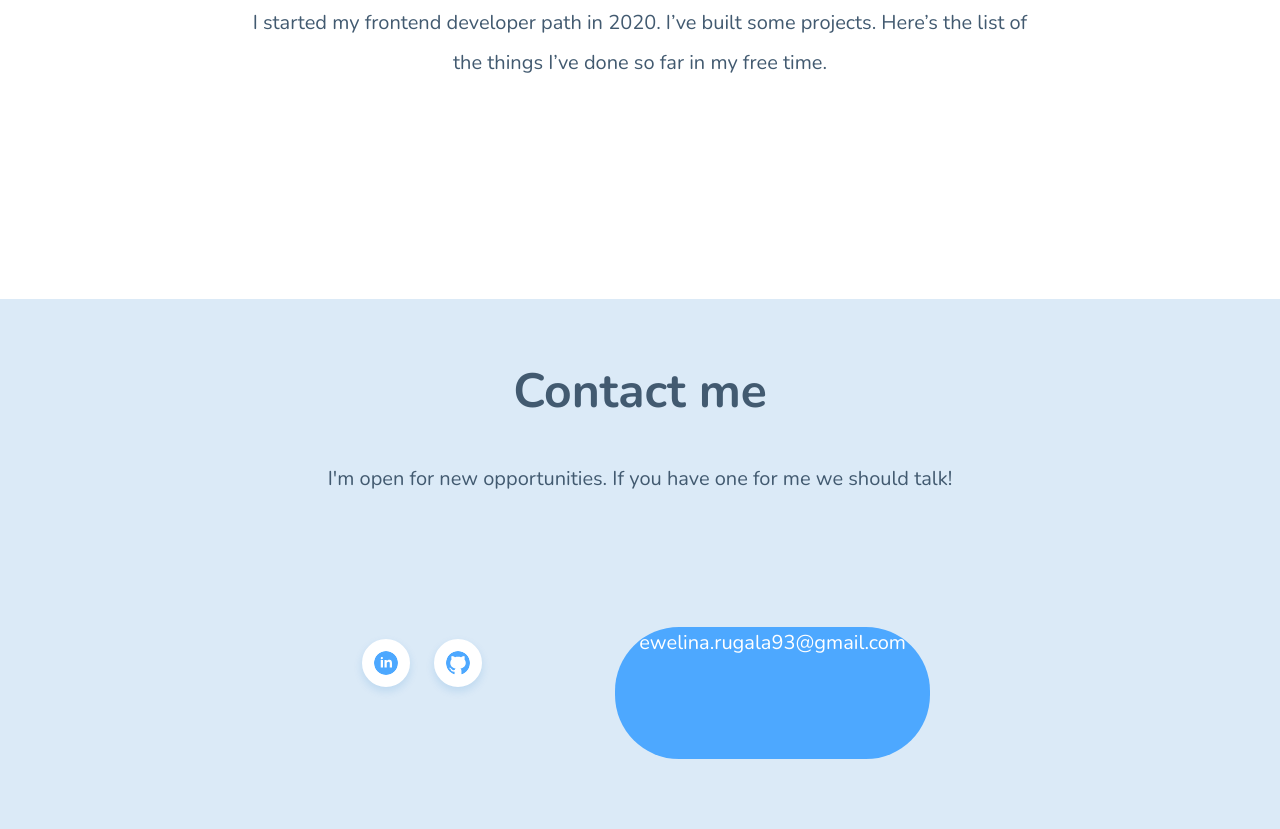
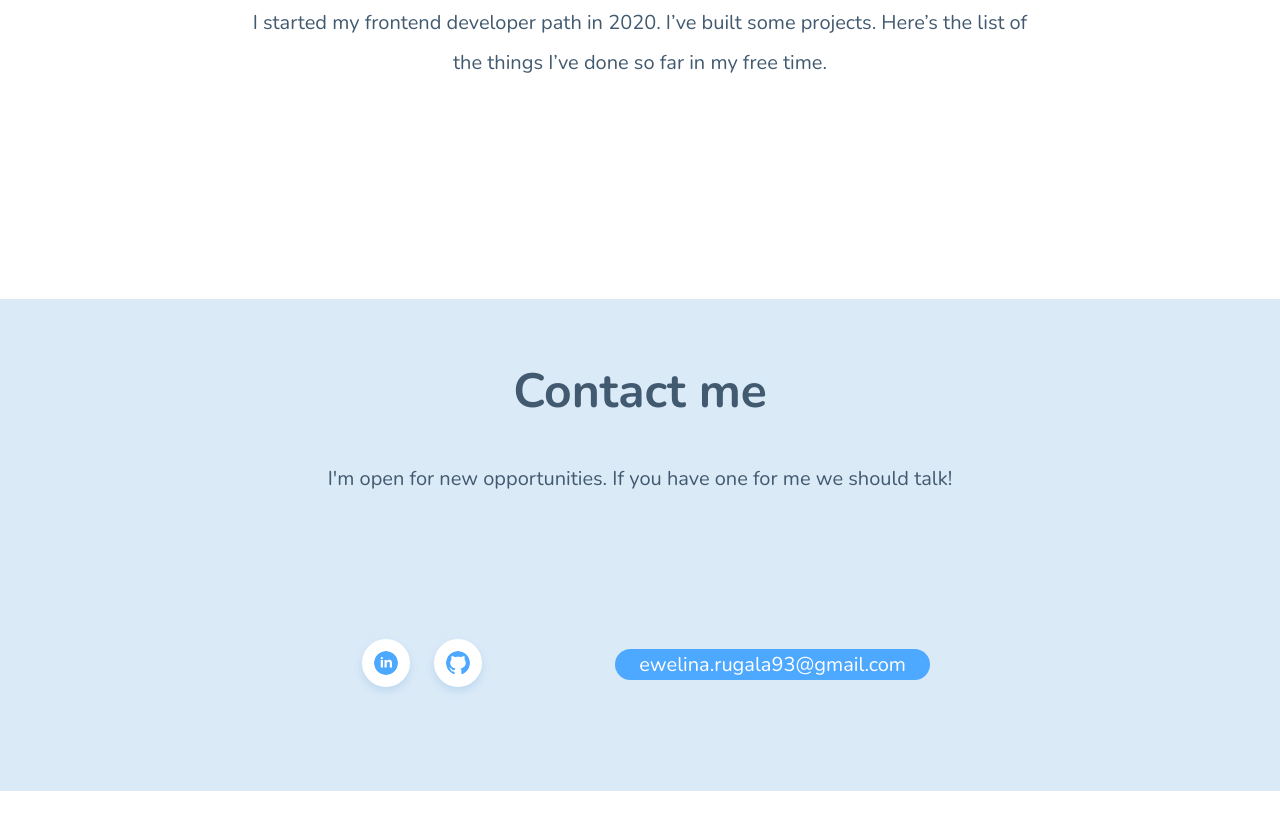
Before and after one commit to EveScolded/EveScolded.github.io, a website built with webpack: page src/pages/index.html in a window 1280 px wide. Shown: the part 1985-2814 px from the top of the page. After the commit the page ends 2776 px from the top, so only its background shows below. Built offline with nearby package versions, Linux system fonts and the light colour scheme; no server answers.

Commit message:
fixing mail button

```diff
--- a/src/scss/modules/s_contact.scss
+++ b/src/scss/modules/s_contact.scss
@@ -30,6 +30,7 @@
   &__container {
     @media (min-width: 768px) {
       display: flex;
+      align-items: center;
       justify-content: space-between;
       max-width: 580px;
       margin: 0 auto;
@@ -39,7 +40,6 @@
   &__links {
     display: flex;
     justify-content: center;
-    margin-bottom: 56px;
   }
 
   &__icons {
@@ -63,6 +63,7 @@
     border-radius: 64px;
     text-decoration: none;
     font-size: 20px;
+    max-height: fit-content;
 
     &:hover {
       box-shadow: 0 0 16px 0px rgba(0, 0, 0, 0.5);
```
